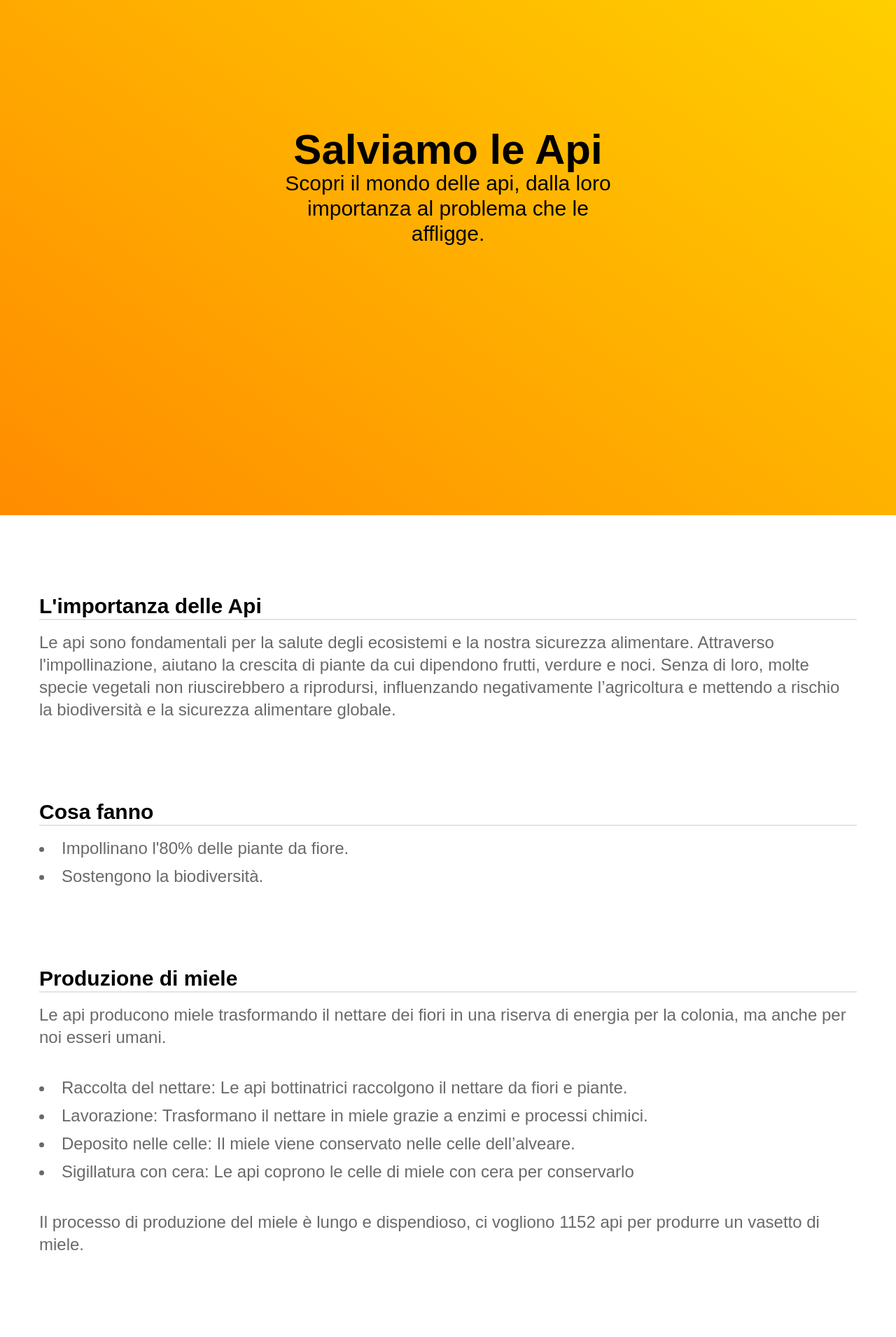
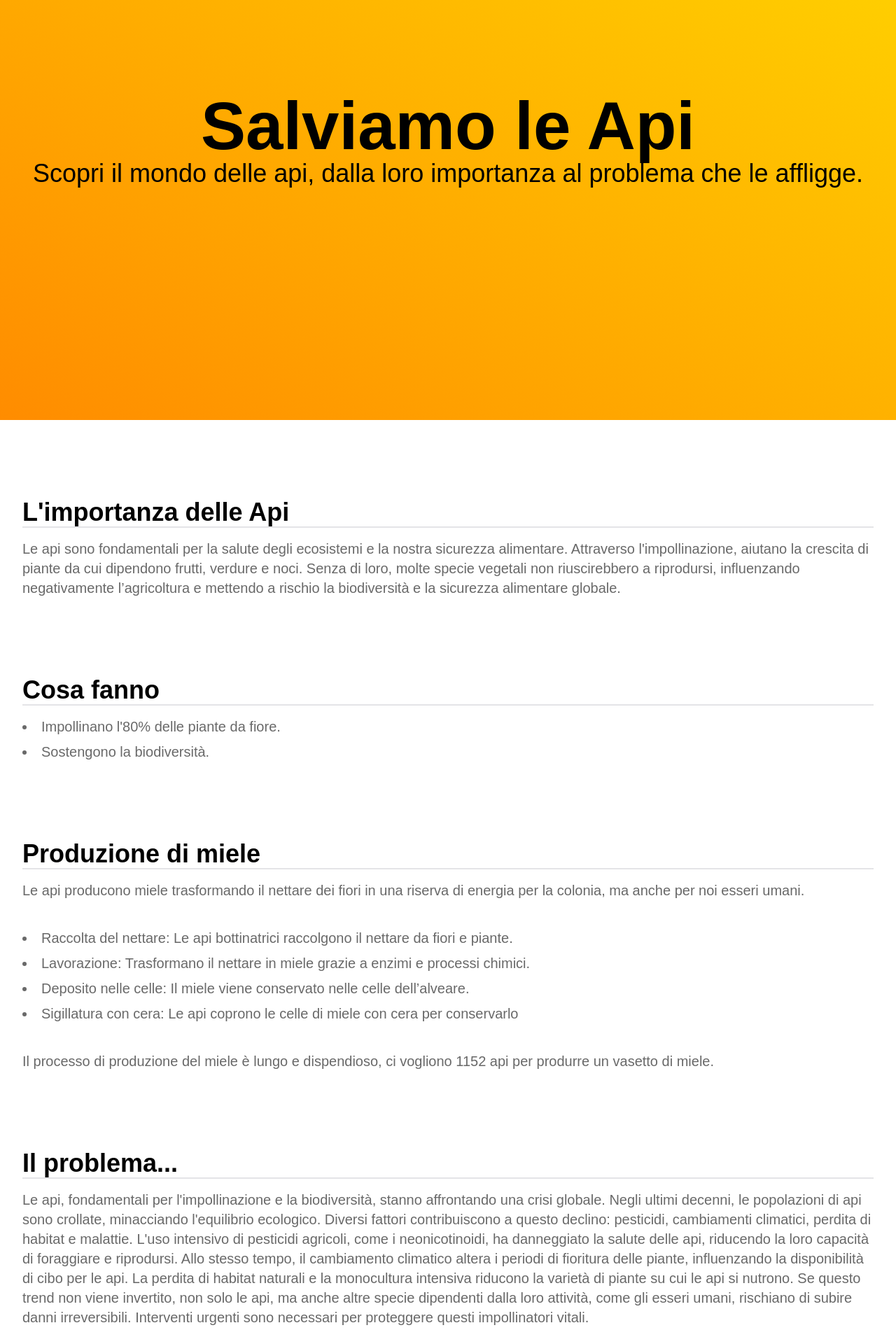
Before and after one commit to seba771/test-nextjs, a Next.js app: page /sitoapi in a window 1280 px wide. Shown: the part 200-2110 px from the top of the page at 70% size. Built offline with nearby package versions, Linux system fonts and the light colour scheme.

Commit message:
aggiustamenti e fine sito

```diff
--- a/src/app/globals.css
+++ b/src/app/globals.css
@@ -20,13 +20,9 @@ body {
     --card-foreground: 240, 10%, 3.9%;
     --popover: 0, 0%, 100%;
     --popover-foreground: 240, 10%, 3.9%;
-
     --primary: 0, 0%, 0%;
-
     --primary-foreground: 0, 0%, 98%;
-
     --secondary: 0, 0%, 41%;
-
     --secondary-foreground: 240, 5.9%, 10%;
     --muted: 240, 4.8%, 95.9%;
     --muted-foreground: 240, 3.8%, 46.1%;
--- a/src/app/sitoapi/page.tsx
+++ b/src/app/sitoapi/page.tsx
@@ -2,35 +2,35 @@ import Link from "next/link";
 import Image from "next/image";
 export default function Homepage() {
     return (
-        <section className="w-full space-y-28 h-full">
-            <section className="w-full bg-gradient-to-tr from-[#ff8c00] to-[#FFD700]  text-primary">
-                <div className="text-center p-96">
-                    <h1 className="font-semibold text-6xl"> Salviamo le Api</h1>
-                    <p className="font-medium text-3xl "> Scopri il mondo delle api, dalla loro importanza al problema che le affligge.</p>
+        <section className="w-full h-full">
+            <section className="h-screen bg-gradient-to-tr from-[#ff8c00] to-[#FFD700] text-primary ">
+                <div className="text-center flex flex-col items-center justify-center h-screen">
+                    <h1 className="font-semibold text-8xl"> Salviamo le Api</h1>
+                    <p className="font-medium text-4xl "> Scopri il mondo delle api, dalla loro importanza al problema che le affligge.</p>
+                </div>
+            </section>
+            <section className="container space-y-28 pt-28">
+                <section className="w-full">
+                    <div>
+                        <p className="text-primary font-semibold border-b-2 text-4xl">L'importanza delle Api</p>
+                        <p className="text-secondary text-xl font-light pt-4">Le api sono fondamentali per la salute degli ecosistemi e la nostra sicurezza alimentare. Attraverso l'impollinazione, aiutano la crescita di piante da cui dipendono frutti, verdure e noci. Senza di loro, molte specie vegetali non riuscirebbero a riprodursi, influenzando negativamente l’agricoltura e mettendo a rischio la biodiversità e la sicurezza alimentare globale.</p>
                     </div>
                 </section>
 
-            <section className="w-full px-14">
+                <section className="w-full ">
                     <div>
-                    <p className="text-primary font-semibold border-b-2 text-3xl">L'importanza delle Api</p>
-                    <p className="text-secondary text-2xl font-light pt-4">Le api sono fondamentali per la salute degli ecosistemi e la nostra sicurezza alimentare. Attraverso l'impollinazione, aiutano la crescita di piante da cui dipendono frutti, verdure e noci. Senza di loro, molte specie vegetali non riuscirebbero a riprodursi, influenzando negativamente l’agricoltura e mettendo a rischio la biodiversità e la sicurezza alimentare globale.</p>
-                </div>
-            </section>
-
-            <section className="w-full px-14">
-                <div>
-                    <p className="text-primary font-semibold border-b-2 text-3xl">Cosa fanno</p>
-                    <div className="flex flex-col gap-2 text-secondary text-2xl font-light pt-4">
+                        <p className="text-primary font-semibold border-b-2 text-4xl">Cosa fanno</p>
+                        <div className="flex flex-col gap-2 text-secondary text-xl font-light pt-4">
                             <li >Impollinano l'80% delle piante da fiore.</li>
                             <li>Sostengono la biodiversità.</li>
                         </div>
                     </div>
                 </section>
 
-            <section className="w-full px-14">
+                <section className="w-full">
                     <div>
-                    <p className="text-primary font-semibold border-b-2 text-3xl">Produzione di miele</p>
-                    <div className="flex flex-col gap- text-secondary text-2xl font-light pt-4">
+                        <p className="text-primary font-semibold border-b-2 text-4xl">Produzione di miele</p>
+                        <div className="flex flex-col gap- text-secondary text-xl font-light pt-4">
                             <p>Le api producono miele trasformando il nettare dei fiori in una riserva di energia per la colonia, ma anche per noi esseri umani.</p>
                             <div className="flex flex-col gap-2 pt-10 pb-10">
                                 <li >Raccolta del nettare: Le api bottinatrici raccolgono il nettare da fiori e piante. </li>
@@ -45,27 +45,27 @@ export default function Homepage() {
                     </div>
                 </section>
 
-            <section className="w-full px-14">
+                <section className="w-full">
                     <div className="pb-32">
-                    <p className="text-primary font-semibold border-b-2 text-3xl"> Il problema...</p>
-                    <p className="text-secondary text-2xl font-light pt-4"> Le api, fondamentali per l'impollinazione e la biodiversità, stanno affrontando una crisi globale. Negli ultimi decenni, le popolazioni di api sono crollate, minacciando l'equilibrio ecologico. Diversi fattori contribuiscono a questo declino: pesticidi, cambiamenti climatici, perdita di habitat e malattie. L'uso intensivo di pesticidi agricoli, come i neonicotinoidi, ha danneggiato la salute delle api, riducendo la loro capacità di foraggiare e riprodursi.
+                        <p className="text-primary font-semibold border-b-2 text-4xl"> Il problema...</p>
+                        <p className="text-secondary text-xl font-light pt-4"> Le api, fondamentali per l'impollinazione e la biodiversità, stanno affrontando una crisi globale. Negli ultimi decenni, le popolazioni di api sono crollate, minacciando l'equilibrio ecologico. Diversi fattori contribuiscono a questo declino: pesticidi, cambiamenti climatici, perdita di habitat e malattie. L'uso intensivo di pesticidi agricoli, come i neonicotinoidi, ha danneggiato la salute delle api, riducendo la loro capacità di foraggiare e riprodursi.
                             Allo stesso tempo, il cambiamento climatico altera i periodi di fioritura delle piante, influenzando la disponibilità di cibo per le api. La perdita di habitat naturali e la monocultura intensiva riducono la varietà di piante su cui le api si nutrono. Se questo trend non viene invertito, non solo le api, ma anche altre specie dipendenti dalla loro attività, come gli esseri umani, rischiano di subire danni irreversibili. Interventi urgenti sono necessari per proteggere questi impollinatori vitali.</p>
                     </div>
 
                     <Image
                         src="/images/image 30.png"
                         alt="Esempio di immagine"
-                    width={1200}
+                        width={1400}
                         height={410}
                         loading="lazy"
                         className="object-contain aspect-auto"
                     />
                 </section>
 
-            <section className="w-full px-14">
+                <section className="w-full">
                     <div >
-                    <p className="text-primary font-semibold border-b-2 text-3xl">Benefici</p>
-                    <div className="text-secondary text-2xl font-light pt-4">
+                        <p className="text-primary font-semibold border-b-2 text-4xl">Benefici</p>
+                        <div className="text-secondary text-xl font-light pt-4">
                             <p>
                                 Le api sono essenziali per l'impollinazione, che supporta la crescita di molte colture alimentari e fiori. La loro scomparsa minaccia la biodiversità e la sicurezza alimentare.</p>
                             <div className="flex flex-col gap-2 pt-6">
@@ -77,11 +77,11 @@ export default function Homepage() {
                     </div>
                 </section>
 
-            <section className="w-full px-14">
+                <section className="w-full">
                     <div>
-                    <p className="text-primary font-semibold border-b-2 text-3xl">Simili ma diversi</p>
+                        <p className="text-primary font-semibold text-4xl border-b-2">Simili ma diversi</p>
                     </div>
-                <div className="text-secondary text-2xl font-light pt-4">
+                    <div className="text-secondary text-xl font-light pt-4">
                         <p>
                             Le api e le vespe, pur essendo molto simili, si differenziano in vari aspetti. Le api sono impollinatrici vitali per l’ambiente, mentre le vespe sono predatori. Entrambi possiedono il pungiglione, ma le vespe possono pungere più volte senza morire. Ecco alcune differenze principali:
                         </p>
@@ -93,6 +93,66 @@ export default function Homepage() {
                         </div>
                     </div>
                 </section>
+
+                <section className="w-full">
+                    <div>
+                        <p className="text-primary font-semibold text-4xl border-b-2">Testimonianze</p>
+                    </div>
+                    <div className="text-secondary text-xl font-light pt-4 pb-32">
+                        <p> Cosa ne pensa la gente</p>
+                        <div className="grid grid-cols-2 gap-24 pt-12">
+                            <div className="flex flex-col gap-24">
+                                <div>
+                                    <p className="font-semibold text-primary pb-2">Mario Rosso: Apicoltore</p>
+                                    <p>Le api sono fondamentali per il mio lavoro. Da quando la loro popolazione è in declino, ho notato un calo nella produttività dei miei frutti. La mancanza di impollinazione sta davvero minacciando la mia attività. Mi preoccupa che il problema venga ignorato. È urgente intervenire per proteggere questi insetti essenziali per l'ecosistema e l'agricoltura</p>
+                                </div>
+                                <div>
+                                    <p className="font-semibold text-primary pb-2">Silvia Monin: Insegnante scuola elementare</p>
+                                    <p>Credo che le api siano un ottimo strumento per sensibilizzare i bambini sui temi ecologici e dell'ambiente. Nelle scuole, parliamo spesso di come le api siano fondamentali per la natura e l'alimentazione. Coinvolgere i più bambini in attività pratiche, come la creazione di piccoli giardini o l'osservazione delle api, aiuta a sviluppare un forte senso di responsabilità e consapevolezza. Le api sono una risorsa educativa che ci insegna la cooperazione e la cura dell'ambiente.</p>
+                                </div>
+                            </div>
+                            <div >
+                                <p className="font-semibold text-primary pb-2">Laura Cechi: Ambientalista</p>
+                                <p>Ogni anno, sempre più studi confermano l'importanza delle api per l'equilibrio del nostro ambiente. Il loro declino non è solo un problema per l'agricoltura, ma per la biodiversità globale. Credo che dovremmo sensibilizzare di più la popolazione sulla gravità di questa situazione e fare di più per proteggerle, prima che sia troppo tardi.
+                                    Ritengo che la gente non si renda conto di quanto sia grave la situazione. Le api sono vitali per la produzione del cibo che mangiamo, ma l'uso eccessivo di pesticidi e la perdita di habitat stanno mettendo a rischio la loro sopravvivenza. Dobbiamo educare i giovani a rispettare questi insetti e promuovere politiche più sostenibili.</p>
+                            </div>
+                        </div>
+                    </div>
+                    <div className="p-16 text-center flex flex-col items-center justify-center border-2 border-black rounded-md">
+                        <p className="font-semibold text-primary text-6xl">Ecco come puoi aiutare!</p>
+                        <p className="text-secondary text-3xl font-light pt-2 pb-10">Le api stanno soffrendo, abbiamo bisogno del tuo aiuto se vogliamo migliorare la loro situazione</p>
+
+
+
+
+                        <Link className="shadow-[0px_0px_15px_16px_rgba(236,_72,_153,_0.15)] border-2 rounded-full border-black flex items-center justify-center p-3 " href="">
+                            <svg xmlns="http://www.w3.org/2000/svg" width="36" height="36" fill="none" viewBox="0 0 24 24">
+                                <path stroke="currentColor" stroke-linecap="round" stroke-linejoin="round" stroke-width="2" d="M7 9h5m3 0h2M7 12h2m3 0h5M5 5h14a1 1 0 0 1 1 1v9a1 1 0 0 1-1 1h-6.616a1 1 0 0 0-.67.257l-2.88 2.592A.5.5 0 0 1 8 18.477V17a1 1 0 0 0-1-1H5a1 1 0 0 1-1-1V6a1 1 0 0 1 1-1Z" />
+                            </svg> <p className="text-primary text-3xl font-semibold px-10">Effettua una donazione</p>
+                            <svg xmlns="http://www.w3.org/2000/svg" width="36" height="36" fill="none" viewBox="0 0 24 24">
+                                <path stroke="currentColor" stroke-linecap="round" stroke-linejoin="round" stroke-width="2" d="M7 9h5m3 0h2M7 12h2m3 0h5M5 5h14a1 1 0 0 1 1 1v9a1 1 0 0 1-1 1h-6.616a1 1 0 0 0-.67.257l-2.88 2.592A.5.5 0 0 1 8 18.477V17a1 1 0 0 0-1-1H5a1 1 0 0 1-1-1V6a1 1 0 0 1 1-1Z" />
+                            </svg>
+                        </Link>
+                    </div>
+                </section>
+
+                <section className="w-full pb-28">
+                    <div>
+                        <p className="text-primary font-semibold text-4xl border-b-2"> Prossimi passi </p>
+                    </div>
+                    <div className="text-secondary text-xl font-light pt-4">
+                        <p>Per affrontare il problema della scomparsa delle api e migliorare la loro conservazione, sono necessari interventi mirati. Ecco cosa andremo a migliorare: </p>
+                        <div className="flex flex-col gap-2 pt-6">
+                            <li>Incrementare l'educazione ambientale nelle scuole per sensibilizzare i giovani sulle api.</li>
+                            <li>Promuovere politiche agricole sostenibili per proteggere gli habitat naturali.</li>
+                            <li>Investire in ricerca scientifica per capire meglio le cause della perdita delle api.</li>
+                            <li>Rafforzare le leggi di protezione per evitare l'uso eccessivo di pesticidi dannosi.</li>
+                            <li>Sostenere iniziative di giardinaggio urbano che favoriscano la presenza di api in città.</li>
+                        </div>
+                    </div>
+                </section>
+
+            </section>
         </section>
     );
 }
```
Lines whose indentation alone changed are shown as unchanged.
